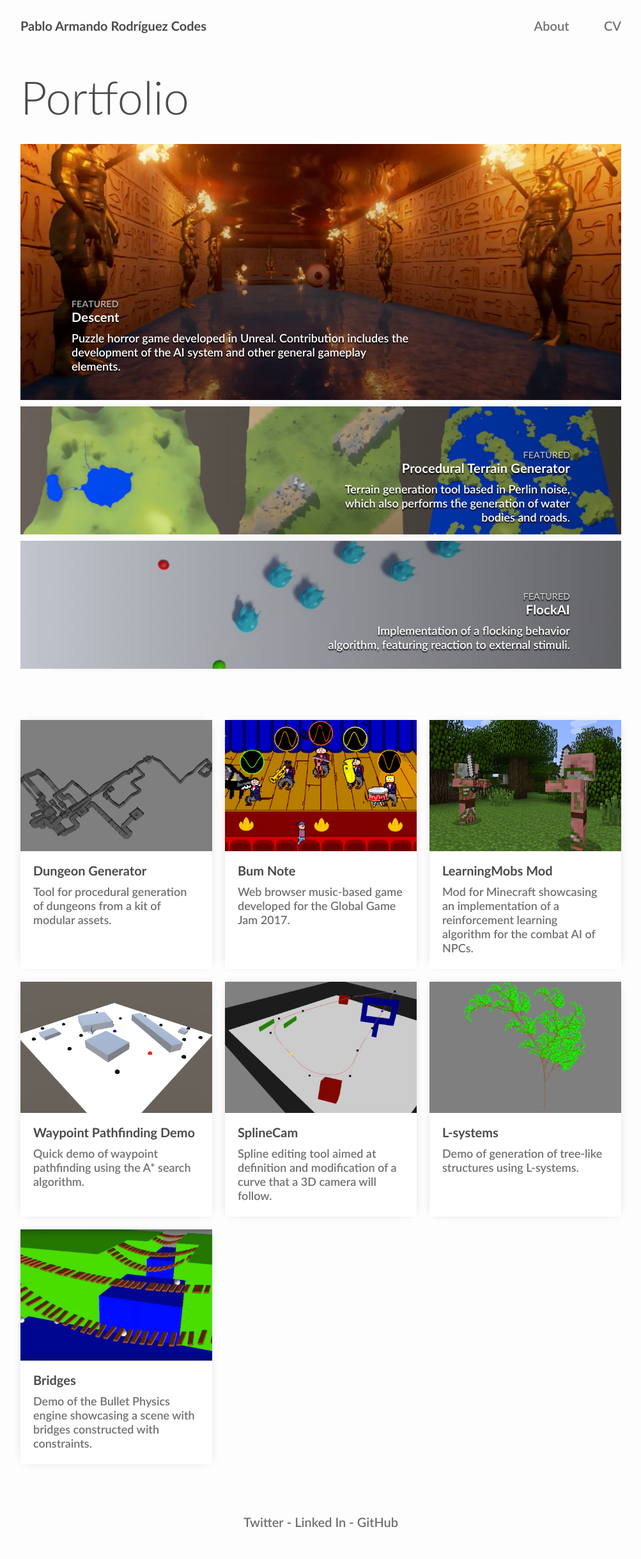
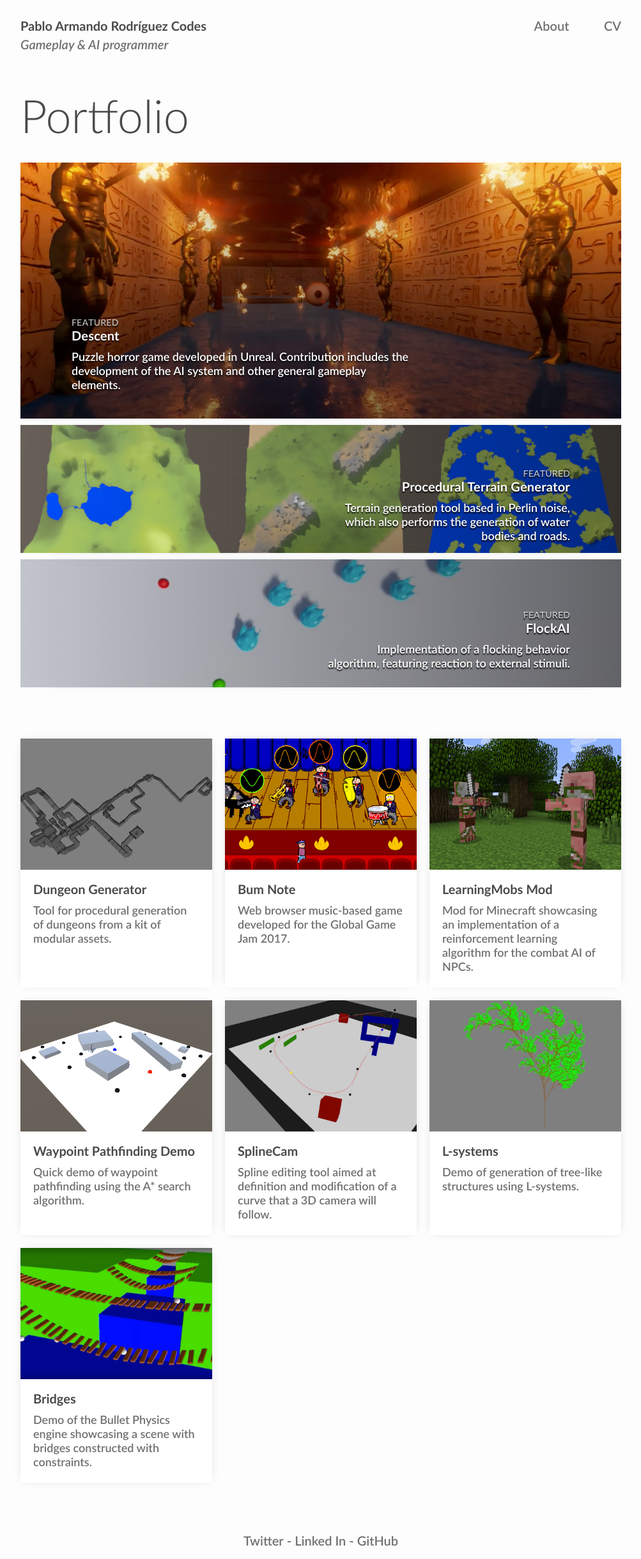
Before and after one commit to parmandorc/portfolio, a Jekyll site: the page built from index.html, in a window 1280 px wide. Shown: the whole page at 64% size, without its empty margins (138-1141 px from the left). Built offline with Jekyll 4.4.1, drawn with Linux system fonts in a browser that asks for light colours; before the commit the page ends 2407 px from its top, so only the background shows below that.

Commit message:
Add a subtitle in the header

```diff
--- a/_includes/header.html
+++ b/_includes/header.html
@@ -4,4 +4,5 @@
     <a href="{{ site.baseurl }}/about">About</a>
     <a href="{{ site.baseurl }}/Pablo_Rodriguez_CV.pdf" target="_blank" onClick="ga && ga('send', 'pageview', 'CV - Pablo Rodríguez');">CV</a>
   </nav>
+  <h3>Gameplay & AI programmer</h3>
 </header>
--- a/_sass/components/c-header.scss
+++ b/_sass/components/c-header.scss
@@ -1,6 +1,7 @@
 .c-header {
   display: flex;
-  align-items: center;
+  flex-wrap: wrap;
+  align-items: flex-start;
   justify-content: space-between;
   margin-top: 15px;
 
@@ -8,7 +9,7 @@
     margin-top: 30px;
   }
 
-  > h2 {
+  h2 {
     margin: 0;
     font-size: $font-size-medium;
     font-weight: $font-weight-bold;
@@ -22,6 +23,25 @@
     }
   }
 
+  h3 {
+    flex-basis: 100%;
+    margin: 15px 0 0;
+    padding-top: 5px;
+    border-top: 1px solid $color-8;
+    color: $color-3;
+    font-size: $font-size-medium;
+    font-style: italic;
+    font-weight: $font-weight-normal;
+    text-align: center;
+
+    @media #{$mq-large-mobile} {
+      margin: 5px 0 0;
+      padding-top: 0;
+      border: 0;
+      text-align: left;
+    }
+  }
+
   > nav a {
     margin-left: 20px;
     color: $color-3;
```
